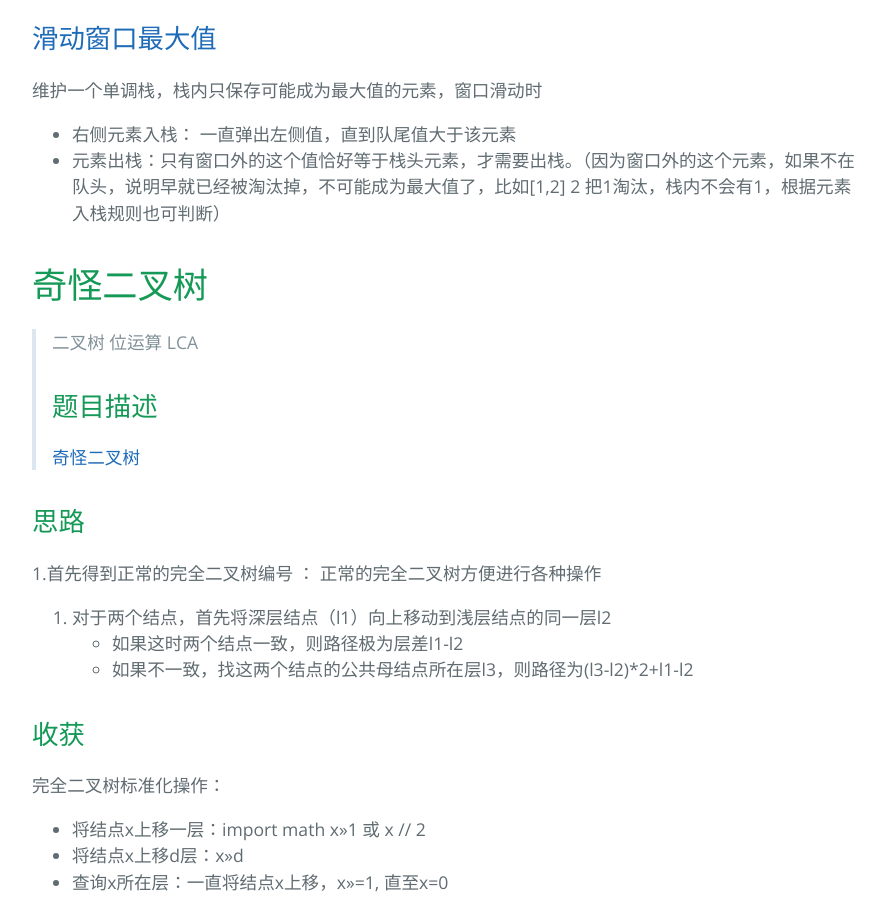
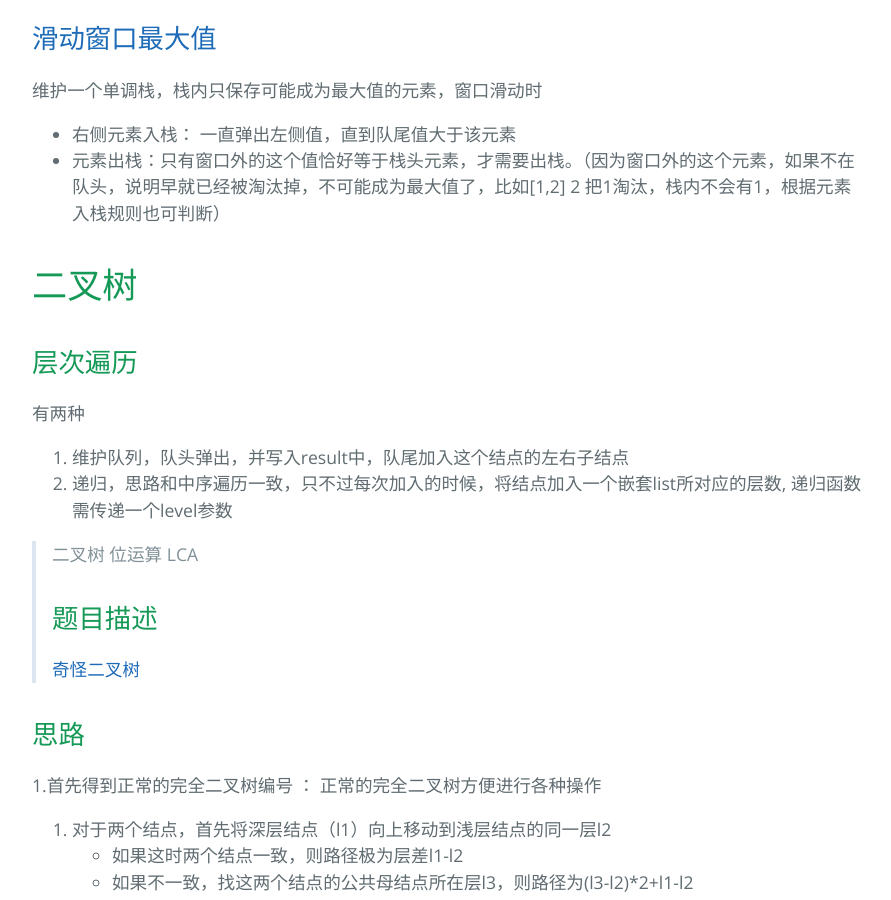
Before and after one commit to Ziyangpig/Note_LeetCode, a Jekyll site: the page built from Ali.md, in a window 1280 px wide and 900 px high, scrolled down 10945 px. Shown: the whole window, without its empty margins (192-1083 px from the left). Built offline with Jekyll 4.4.1, drawn with Linux system fonts in a browser that asks for light colours; our own code applies the rules of GitHub Pages for plain Markdown files; formulas are drawn with MathJax 3.

Commit message:
Update Ali.md

```diff
--- a/Ali.md
+++ b/Ali.md
@@ -381,7 +381,14 @@ d.pop()           # 右侧出队 → 2
 - 右侧元素入栈： 一直弹出左侧值，直到队尾值大于该元素
 - 元素出栈：只有窗口外的这个值恰好等于栈头元素，才需要出栈。（因为窗口外的这个元素，如果不在队头，说明早就已经被淘汰掉，不可能成为最大值了，比如[1,2] 2 把1淘汰，栈内不会有1，根据元素入栈规则也可判断）
 
-# 奇怪二叉树
+
+
+# 二叉树
+
+## 层次遍历
+有两种
+1. 维护队列，队头弹出，并写入result中，队尾加入这个结点的左右子结点
+2. 递归，思路和中序遍历一致，只不过每次加入的时候，将结点加入一个嵌套list所对应的层数, 递归函数需传递一个level参数
 
 > 二叉树 位运算 LCA
 ## 题目描述
```
